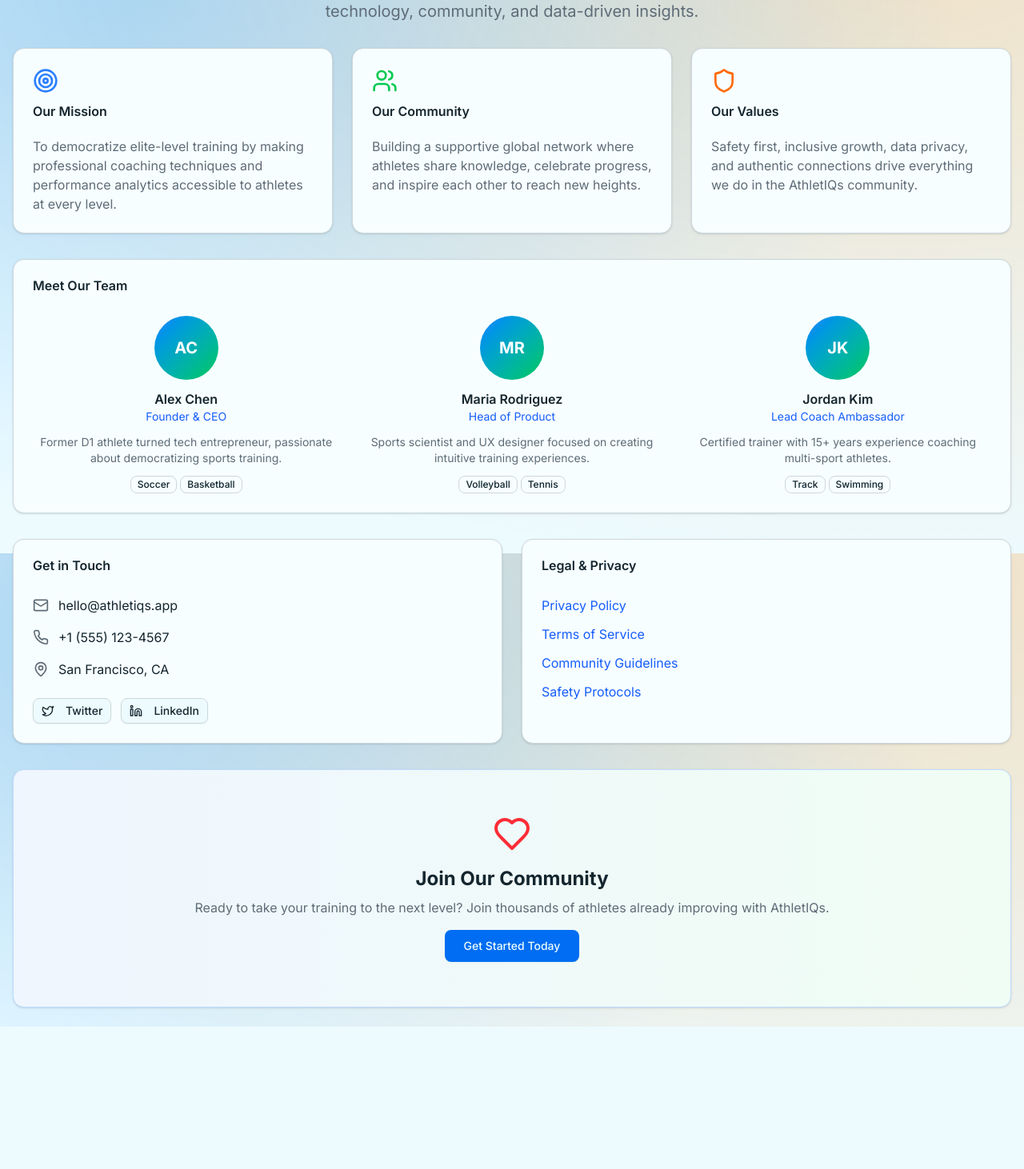
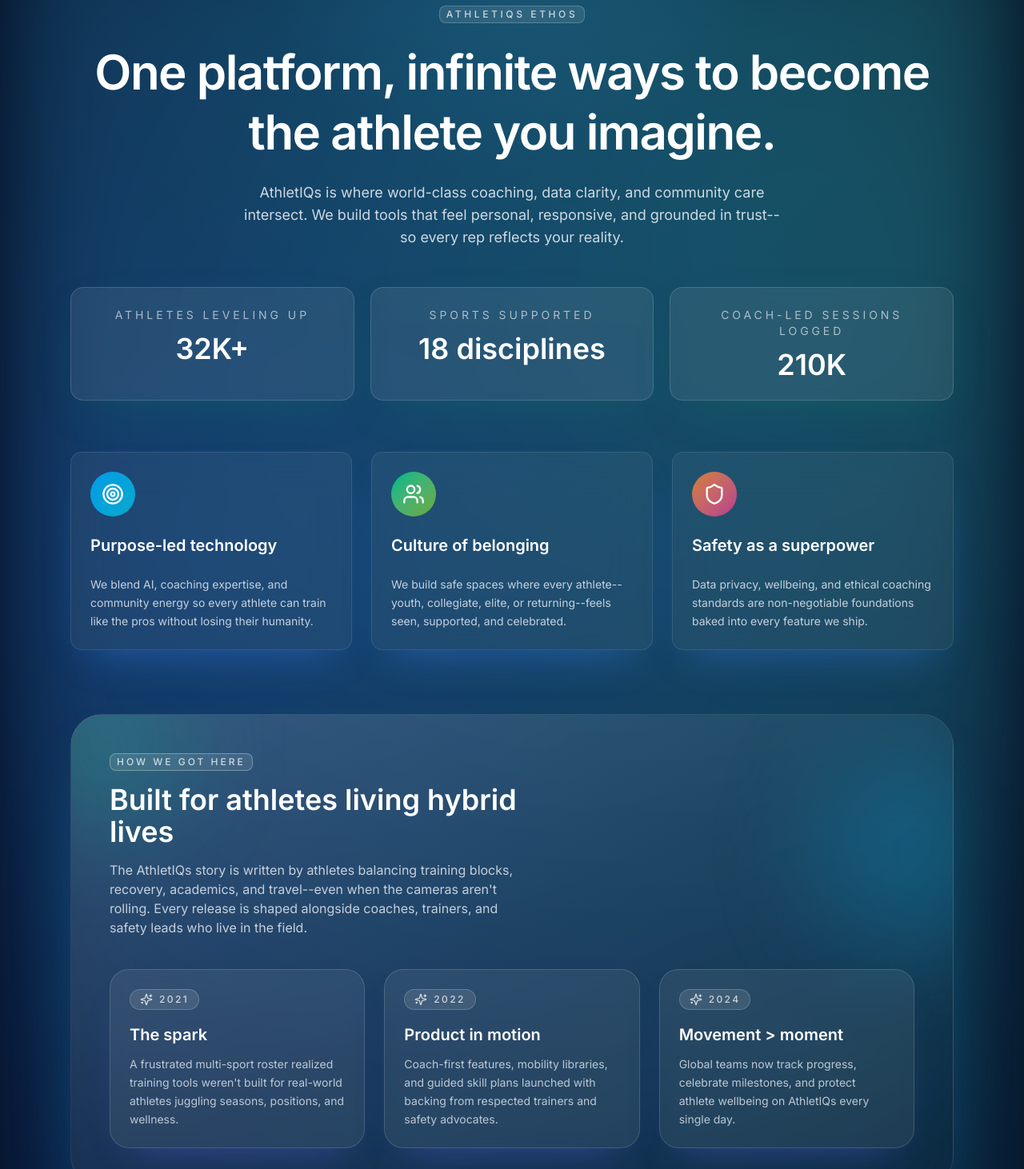
Before and after one commit to Pranav-here/multisport-training, a Next.js app: page /about in a window 1280 px wide. Shown: the part 108-1570 px from the top of the page at 80% size. Before the commit the page ends 1392 px from the top, so only its background shows below. Built offline with nearby package versions, Linux system fonts and the light colour scheme; a web font is replaced by a local one.

Commit message:
Update page.tsx

```diff
--- a/app/about/page.tsx
+++ b/app/about/page.tsx
@@ -1,107 +1,246 @@
+import { Badge } from "@/components/ui/badge"
+import { Button } from "@/components/ui/button"
 import { Card, CardContent, CardHeader, CardTitle } from "@/components/ui/card"
-import { Button } from "@/components/ui/button"
-import { Badge } from "@/components/ui/badge"
-import { Target, Users, Shield, Heart, Mail, MapPin, Phone, Linkedin, Twitter } from "lucide-react"
+import {
+  ArrowUpRight,
+  Heart,
+  Linkedin,
+  Mail,
+  MapPin,
+  Phone,
+  Shield,
+  Sparkles,
+  Target,
+  Trophy,
+  Twitter,
+  Users,
+} from "lucide-react"
 import Link from "next/link"
+
+const stats = [
+  { label: "Athletes leveling up", value: "32K+" },
+  { label: "Sports supported", value: "18 disciplines" },
+  { label: "Coach-led sessions logged", value: "210K" },
+]
+
+const pillars = [
+  {
+    title: "Purpose-led technology",
+    description:
+      "We blend AI, coaching expertise, and community energy so every athlete can train like the pros without losing their humanity.",
+    icon: Target,
+    gradient: "from-sky-500/90 to-cyan-400/70",
+  },
+  {
+    title: "Culture of belonging",
+    description:
+      "We build safe spaces where every athlete--youth, collegiate, elite, or returning--feels seen, supported, and celebrated.",
+    icon: Users,
+    gradient: "from-emerald-400/80 to-lime-400/60",
+  },
+  {
+    title: "Safety as a superpower",
+    description:
+      "Data privacy, wellbeing, and ethical coaching standards are non-negotiable foundations baked into every feature we ship.",
+    icon: Shield,
+    gradient: "from-orange-400/80 to-pink-500/70",
+  },
+]
+
+const timeline = [
+  {
+    year: "2021",
+    title: "The spark",
+    description:
+      "A frustrated multi-sport roster realized training tools weren't built for real-world athletes juggling seasons, positions, and wellness.",
+  },
+  {
+    year: "2022",
+    title: "Product in motion",
+    description:
+      "Coach-first features, mobility libraries, and guided skill plans launched with backing from respected trainers and safety advocates.",
+  },
+  {
+    year: "2024",
+    title: "Movement > moment",
+    description:
+      "Global teams now track progress, celebrate milestones, and protect athlete wellbeing on AthletIQs every single day.",
+  },
+]
+
+const team = [
+  {
+    name: "Pranav",
+    role: "Founder & Lead Developer",
+    bio: "Built the core app design, interface, and logic from scratch. Focused on blending analytics with real-time athlete feedback to make multi-sport training feel personal and data-driven.",
+    sports: ["Basketball", "Cricket", "Tennis"],
+  },
+  {
+    name: "James",
+    role: "First User & Product Tester",
+    bio: "Early adopter who pushed real-world testing from day one. Gave practical feedback on drills, interface flow, and challenge design from an athlete's perspective.",
+    sports: ["Soccer", "Basketball"],
+  },
+  {
+    name: "Izzy",
+    role: "Marketing & Community Research Lead",
+    bio: "Studied how players use social apps for sports, helping shape the app's engagement ideas, challenges, and sharing features.",
+    sports: ["Volleyball", "Track"],
+  },
+  {
+    name: "Adam",
+    role: "Strategy & Data Research Analyst",
+    bio: "Looked into training app trends, competitor models, and how analytics improve athlete performance and retention.",
+    sports: ["Baseball", "Running"],
+  },
+  {
+    name: "Karim",
+    role: "Design & Ethics Advisor",
+    bio: "Supported branding, accessibility, and data-privacy ideas to keep athlete well-being at the center of the platform.",
+    sports: ["Boxing", "Swimming"],
+  },
+]
+
+const contact = [
+  { label: "hello@athletiqs.app", icon: Mail },
+  { label: "+1 (555) 123-4567", icon: Phone },
+  { label: "San Francisco - Remote-first", icon: MapPin },
+]
 
 export default function AboutPage() {
   return (
-    <div className="container mx-auto px-4 py-6 pb-20 md:pb-6 space-y-8">
-      {/* Hero Section */}
-      <div className="text-center space-y-4">
-        <h1 className="text-4xl font-bold">About AthletIQs</h1>
-        <p className="text-xl text-muted-foreground max-w-2xl mx-auto">
-          Empowering athletes to train smarter across every sport through technology, community, and data-driven
-          insights.
+    <div className="relative isolate overflow-hidden bg-slate-950 text-slate-100">
+      <div className="pointer-events-none absolute inset-x-0 top-0 h-[32rem] rounded-b-[4rem] bg-[radial-gradient(circle_at_top,rgba(56,189,248,0.18),rgba(14,116,144,0.08)_40%,transparent_70%)]" />
+      <div className="pointer-events-none absolute inset-0 -z-10 bg-[radial-gradient(circle_at_20%_20%,rgba(37,99,235,0.35),transparent_60%),radial-gradient(circle_at_80%_10%,rgba(52,211,153,0.35),transparent_55%)] blur-3xl" />
+
+      <section className="relative mx-auto max-w-6xl px-6 pt-24 pb-16 text-center md:pt-28">
+        <Badge className="mx-auto w-fit border border-white/20 bg-white/10 text-xs font-medium uppercase tracking-[0.3em] text-slate-100/80">
+          AthletIQs ethos
+        </Badge>
+        <h1 className="mt-6 text-4xl font-semibold tracking-tight text-white md:text-6xl md:leading-tight">
+          One platform, infinite ways to become the athlete you imagine.
+        </h1>
+        <p className="mx-auto mt-6 max-w-2xl text-base text-slate-200/90 md:text-lg">
+          AthletIQs is where world-class coaching, data clarity, and community care intersect. We build tools that feel
+          personal, responsive, and grounded in trust--so every rep reflects your reality.
+        </p>
+
+        <div className="mt-12 grid gap-5 md:grid-cols-3">
+          {stats.map((item) => (
+            <div
+              key={item.label}
+              className="rounded-2xl border border-white/15 bg-white/8 py-6 px-6 shadow-[0_20px_60px_-30px_rgba(15,118,110,0.55)] backdrop-blur"
+            >
+              <p className="text-sm uppercase tracking-[0.28em] text-slate-200/70">{item.label}</p>
+              <p className="mt-3 text-3xl font-semibold text-white md:text-4xl">{item.value}</p>
+            </div>
+          ))}
+        </div>
+      </section>
+
+      <section className="relative mx-auto max-w-6xl px-6 pb-16 md:pb-20">
+        <div className="grid gap-6 md:grid-cols-3">
+          {pillars.map((pillar) => (
+            <Card
+              key={pillar.title}
+              className="border-white/10 bg-white/5 shadow-[0_25px_50px_-25px_rgba(59,130,246,0.45)] backdrop-blur-xl"
+            >
+              <CardHeader className="space-y-4">
+                <div
+                  className={`flex h-14 w-14 items-center justify-center rounded-full bg-gradient-to-br ${pillar.gradient}`}
+                >
+                  <pillar.icon className="h-7 w-7 text-white" />
+                </div>
+                <CardTitle className="text-xl text-white">{pillar.title}</CardTitle>
+              </CardHeader>
+              <CardContent>
+                <p className="text-sm leading-relaxed text-slate-200/85">{pillar.description}</p>
+              </CardContent>
+            </Card>
+          ))}
+        </div>
+      </section>
+
+      <section className="relative mx-auto max-w-6xl px-6 pb-16 md:pb-20">
+        <div className="relative overflow-hidden rounded-[2.5rem] border border-white/10 bg-gradient-to-br from-white/15 via-white/5 to-transparent p-8 shadow-[0_45px_80px_-45px_rgba(14,165,233,0.6)] md:p-12">
+          <div className="absolute -right-20 top-10 hidden h-64 w-64 rounded-full bg-sky-400/20 blur-3xl md:block" />
+          <div className="absolute -left-16 -top-16 h-52 w-52 rounded-full bg-emerald-400/20 blur-3xl" />
+          <div className="relative">
+            <div className="flex flex-col gap-4 text-left md:max-w-lg">
+              <Badge className="w-fit border border-white/30 bg-white/10 text-xs uppercase tracking-[0.25em] text-slate-100/80">
+                How we got here
+              </Badge>
+              <h2 className="text-3xl font-semibold text-white md:text-4xl">Built for athletes living hybrid lives</h2>
+              <p className="text-sm text-slate-200/85 md:text-base">
+                The AthletIQs story is written by athletes balancing training blocks, recovery, academics, and travel--even when
+                the cameras aren&apos;t rolling. Every release is shaped alongside coaches, trainers, and safety leads who live
+                in the field.
               </p>
             </div>
 
-      {/* Mission & Values */}
-      <div className="grid grid-cols-1 md:grid-cols-3 gap-6">
-        <Card>
-          <CardHeader>
-            <Target className="h-8 w-8 text-blue-500 mb-2" />
-            <CardTitle>Our Mission</CardTitle>
-          </CardHeader>
-          <CardContent>
-            <p className="text-muted-foreground">
-              To democratize elite-level training by making professional coaching techniques and performance analytics
-              accessible to athletes at every level.
+            <div className="mt-10 grid gap-6 md:grid-cols-3">
+              {timeline.map((entry) => (
+                <div
+                  key={entry.year}
+                  className="relative rounded-3xl border border-white/15 bg-white/7 p-6 shadow-[0_25px_45px_-30px_rgba(99,102,241,0.5)] backdrop-blur"
+                >
+                  <span className="inline-flex items-center gap-2 rounded-full border border-white/20 bg-white/10 px-3 py-1 text-xs font-medium uppercase tracking-[0.2em] text-slate-100/80">
+                    <Sparkles className="h-4 w-4" />
+                    {entry.year}
+                  </span>
+                  <h3 className="mt-4 text-xl font-semibold text-white">{entry.title}</h3>
+                  <p className="mt-3 text-sm leading-relaxed text-slate-200/80">{entry.description}</p>
+                </div>
+              ))}
+            </div>
+          </div>
+        </div>
+      </section>
+
+      <section className="relative mx-auto max-w-6xl px-6 pb-16 md:pb-20">
+        <div className="grid gap-8 lg:grid-cols-[1.1fr_1fr]">
+          <div className="flex flex-col justify-between gap-8 rounded-[2rem] border border-white/10 bg-gradient-to-br from-white/12 via-white/5 to-transparent p-8 shadow-[0_35px_65px_-40px_rgba(56,189,248,0.55)]">
+            <div>
+              <Badge className="w-fit border border-white/25 bg-white/10 text-xs uppercase tracking-[0.28em] text-slate-100/80">
+                Human-led, always
+              </Badge>
+              <h2 className="mt-6 text-3xl font-semibold text-white md:text-4xl">Meet the crew keeping the bar high</h2>
+              <p className="mt-4 text-sm text-slate-200/85 md:text-base">
+                We&apos;re trainers, designers, data guardians, and former athletes who obsess over balancing performance insight
+                with athlete wellbeing. Expect frequent check-ins, honest conversations, and feedback loops you can feel.
               </p>
-          </CardContent>
-        </Card>
-
-        <Card>
-          <CardHeader>
-            <Users className="h-8 w-8 text-green-500 mb-2" />
-            <CardTitle>Our Community</CardTitle>
-          </CardHeader>
-          <CardContent>
-            <p className="text-muted-foreground">
-              Building a supportive global network where athletes share knowledge, celebrate progress, and inspire each
-              other to reach new heights.
+            </div>
+            <div className="flex items-center gap-4 rounded-2xl border border-white/15 bg-white/8 px-5 py-4">
+              <Trophy className="h-8 w-8 text-sky-300" />
+              <div>
+                <p className="text-sm font-semibold text-white">Certified coaching partners</p>
+                <p className="text-xs text-slate-200/70">
+                  40+ league and national-level coaches feed our training blueprints.
                 </p>
-          </CardContent>
-        </Card>
-
-        <Card>
-          <CardHeader>
-            <Shield className="h-8 w-8 text-orange-500 mb-2" />
-            <CardTitle>Our Values</CardTitle>
-          </CardHeader>
-          <CardContent>
-            <p className="text-muted-foreground">
-              Safety first, inclusive growth, data privacy, and authentic connections drive everything we do in the
-              AthletIQs community.
-            </p>
-          </CardContent>
-        </Card>
+              </div>
+            </div>
           </div>
 
-      {/* Team Section */}
-      <Card>
-        <CardHeader>
-          <CardTitle>Meet Our Team</CardTitle>
-        </CardHeader>
-        <CardContent>
-          <div className="grid grid-cols-1 md:grid-cols-2 lg:grid-cols-3 gap-6">
-            {[
-              {
-                name: "Alex Chen",
-                role: "Founder & CEO",
-                bio: "Former D1 athlete turned tech entrepreneur, passionate about democratizing sports training.",
-                sports: ["Soccer", "Basketball"],
-              },
-              {
-                name: "Maria Rodriguez",
-                role: "Head of Product",
-                bio: "Sports scientist and UX designer focused on creating intuitive training experiences.",
-                sports: ["Volleyball", "Tennis"],
-              },
-              {
-                name: "Jordan Kim",
-                role: "Lead Coach Ambassador",
-                bio: "Certified trainer with 15+ years experience coaching multi-sport athletes.",
-                sports: ["Track", "Swimming"],
-              },
-            ].map((member, index) => (
-              <div key={index} className="text-center space-y-3">
-                <div className="w-20 h-20 bg-gradient-to-br from-blue-500 to-green-500 rounded-full mx-auto flex items-center justify-center">
-                  <span className="text-white font-bold text-xl">
+          <div className="grid gap-5 sm:grid-cols-2">
+            {team.map((member) => (
+              <div
+                key={member.name}
+                className="relative overflow-hidden rounded-3xl border border-white/10 bg-slate-950/70 p-6 shadow-[0_30px_60px_-40px_rgba(45,212,191,0.6)] backdrop-blur"
+              >
+                <div className="flex h-12 w-12 items-center justify-center rounded-full bg-gradient-to-br from-sky-500 to-emerald-400 text-base font-semibold text-white">
                   {member.name
                     .split(" ")
                     .map((n) => n[0])
                     .join("")}
-                  </span>
                 </div>
-                <div>
-                  <h3 className="font-semibold">{member.name}</h3>
-                  <p className="text-sm text-blue-600">{member.role}</p>
+                <div className="mt-4">
+                  <p className="text-sm font-semibold uppercase tracking-[0.18em] text-slate-100/70">{member.role}</p>
+                  <h3 className="mt-2 text-xl font-semibold text-white">{member.name}</h3>
+                  <p className="mt-3 text-sm text-slate-200/80">{member.bio}</p>
                 </div>
-                <p className="text-sm text-muted-foreground">{member.bio}</p>
-                <div className="flex justify-center space-x-1">
-                  {member.sports.map((sport, sportIndex) => (
-                    <Badge key={sportIndex} variant="outline" className="text-xs">
+                <div className="mt-5 flex flex-wrap gap-2">
+                  {member.sports.map((sport) => (
+                    <Badge key={sport} variant="outline" className="border-white/20 bg-white/5 text-xs text-slate-100/90">
                       {sport}
                     </Badge>
                   ))}
@@ -109,75 +248,103 @@ export default function AboutPage() {
               </div>
             ))}
           </div>
-        </CardContent>
-      </Card>
+        </div>
+      </section>
 
-      {/* Contact Information */}
-      <div className="grid grid-cols-1 md:grid-cols-2 gap-6">
-        <Card>
-          <CardHeader>
-            <CardTitle>Get in Touch</CardTitle>
+      <section className="relative mx-auto max-w-6xl px-6 pb-20 md:pb-24">
+        <div className="grid gap-8 lg:grid-cols-2">
+          <Card className="border-white/10 bg-white/6 shadow-[0_30px_60px_-35px_rgba(129,140,248,0.7)] backdrop-blur-xl">
+            <CardHeader className="space-y-3">
+              <Badge className="w-fit border border-white/20 bg-white/10 text-xs uppercase tracking-[0.25em] text-slate-100/75">
+                Reach out
+              </Badge>
+              <CardTitle className="text-2xl text-white">We answer like teammates, not tickets</CardTitle>
+              <p className="text-sm text-slate-200/75">
+                Partnerships, safety questions, or just sharing a breakthrough--we read everything that hits our inbox.
+              </p>
             </CardHeader>
-          <CardContent className="space-y-4">
-            <div className="flex items-center space-x-3">
-              <Mail className="h-5 w-5 text-muted-foreground" />
-              <span>hello@athletiqs.app</span>
+            <CardContent className="grid gap-4">
+              {contact.map((item) => (
+                <div
+                  key={item.label}
+                  className="flex items-center gap-3 rounded-2xl border border-white/10 bg-white/5 px-4 py-3 text-sm text-slate-200/90"
+                >
+                  <item.icon className="h-5 w-5 text-sky-300" />
+                  <span>{item.label}</span>
                 </div>
-            <div className="flex items-center space-x-3">
-              <Phone className="h-5 w-5 text-muted-foreground" />
-              <span>+1 (555) 123-4567</span>
-            </div>
-            <div className="flex items-center space-x-3">
-              <MapPin className="h-5 w-5 text-muted-foreground" />
-              <span>San Francisco, CA</span>
-            </div>
-            <div className="flex space-x-3 pt-2">
-              <Button variant="outline" size="sm">
-                <Twitter className="h-4 w-4 mr-2" />
+              ))}
+              <div className="flex gap-3">
+                <Button variant="outline" className="group border-white/20 bg-white/5 text-slate-100 hover:bg-white/15">
+                  <Twitter className="mr-2 h-4 w-4" />
                   Twitter
+                  <ArrowUpRight className="ml-2 h-4 w-4 transition-transform group-hover:translate-x-0.5 group-hover:-translate-y-0.5" />
                 </Button>
-              <Button variant="outline" size="sm">
-                <Linkedin className="h-4 w-4 mr-2" />
+                <Button variant="outline" className="group border-white/20 bg-white/5 text-slate-100 hover:bg-white/15">
+                  <Linkedin className="mr-2 h-4 w-4" />
                   LinkedIn
+                  <ArrowUpRight className="ml-2 h-4 w-4 transition-transform group-hover:translate-x-0.5 group-hover:-translate-y-0.5" />
                 </Button>
               </div>
             </CardContent>
           </Card>
 
-        <Card>
-          <CardHeader>
-            <CardTitle>Legal & Privacy</CardTitle>
+          <Card className="border-white/10 bg-white/6 shadow-[0_30px_60px_-35px_rgba(14,165,233,0.65)] backdrop-blur-xl">
+            <CardHeader className="space-y-3">
+              <Badge className="w-fit border border-white/15 bg-white/10 text-xs uppercase tracking-[0.25em] text-slate-100/75">
+                Transparency
+              </Badge>
+              <CardTitle className="text-2xl text-white">Legal, privacy, and safety in plain language</CardTitle>
+              <p className="text-sm text-slate-200/75">
+                We design with athlete data stewardship at the core. Dive deeper into how we care for your community.
+              </p>
             </CardHeader>
-          <CardContent className="space-y-3">
-            <Link href="/privacy" className="block text-blue-600 hover:underline">
-              Privacy Policy
+            <CardContent className="grid gap-2 text-sm">
+              {[
+                { href: "/privacy", label: "Privacy Policy" },
+                { href: "/terms", label: "Terms of Service" },
+                { href: "/guidelines", label: "Community Guidelines" },
+                { href: "/safety", label: "Safety Protocols" },
+              ].map((link) => (
+                <Link
+                  key={link.label}
+                  href={link.href}
+                  className="group flex items-center justify-between rounded-2xl border border-white/10 bg-white/5 px-4 py-3 text-slate-100/80 transition hover:border-white/35 hover:bg-white/10 hover:text-white"
+                >
+                  <span>{link.label}</span>
+                  <ArrowUpRight className="h-4 w-4 transition-transform group-hover:translate-x-1 group-hover:-translate-y-1" />
                 </Link>
-            <Link href="/terms" className="block text-blue-600 hover:underline">
-              Terms of Service
-            </Link>
-            <Link href="/guidelines" className="block text-blue-600 hover:underline">
-              Community Guidelines
-            </Link>
-            <Link href="/safety" className="block text-blue-600 hover:underline">
-              Safety Protocols
-            </Link>
+              ))}
             </CardContent>
           </Card>
         </div>
+      </section>
 
-      {/* Call to Action */}
-      <Card className="bg-gradient-to-r from-blue-50 to-green-50 border-blue-200">
-        <CardContent className="p-8 text-center">
-          <Heart className="h-12 w-12 text-red-500 mx-auto mb-4" />
-          <h2 className="text-2xl font-bold mb-2">Join Our Community</h2>
-          <p className="text-muted-foreground mb-4">
-            Ready to take your training to the next level? Join thousands of athletes already improving with AthletIQs.
+      <section className="relative mx-auto max-w-5xl px-6 pb-24">
+        <div className="relative overflow-hidden rounded-[2.75rem] border border-white/15 bg-gradient-to-r from-sky-500/20 via-cyan-500/25 to-emerald-400/25 p-10 text-center shadow-[0_35px_75px_-35px_rgba(20,184,166,0.6)]">
+          <div className="absolute inset-0 bg-[radial-gradient(circle_at_top,rgba(255,255,255,0.25),transparent_65%)] opacity-60" />
+          <Heart className="relative mx-auto h-12 w-12 text-emerald-200" />
+          <h2 className="relative mt-6 text-3xl font-semibold text-white md:text-4xl">
+            Build momentum with the athletes shaping tomorrow.
+          </h2>
+          <p className="relative mx-auto mt-4 max-w-2xl text-sm text-slate-100/80 md:text-base">
+            Join a collective of athletes, coaches, and caregivers who believe safe innovation and human connection make
+            performance sustainable.
           </p>
+          <div className="relative mt-8 flex flex-col items-center justify-center gap-4 sm:flex-row">
             <Link href="/onboarding">
-            <Button size="lg">Get Started Today</Button>
+              <Button size="lg" className="h-12 rounded-full bg-white text-slate-900 hover:bg-slate-100">
+                Get started
+              </Button>
             </Link>
-        </CardContent>
-      </Card>
+            <Link
+              href="/challenge-arena"
+              className="rounded-full border border-white/40 px-6 py-3 text-sm font-medium text-slate-100/85 transition hover:border-white hover:text-white"
+            >
+              Explore the challenge arena
+            </Link>
+          </div>
+        </div>
+      </section>
     </div>
   )
 }
```
Lines whose indentation alone changed are shown as unchanged.
